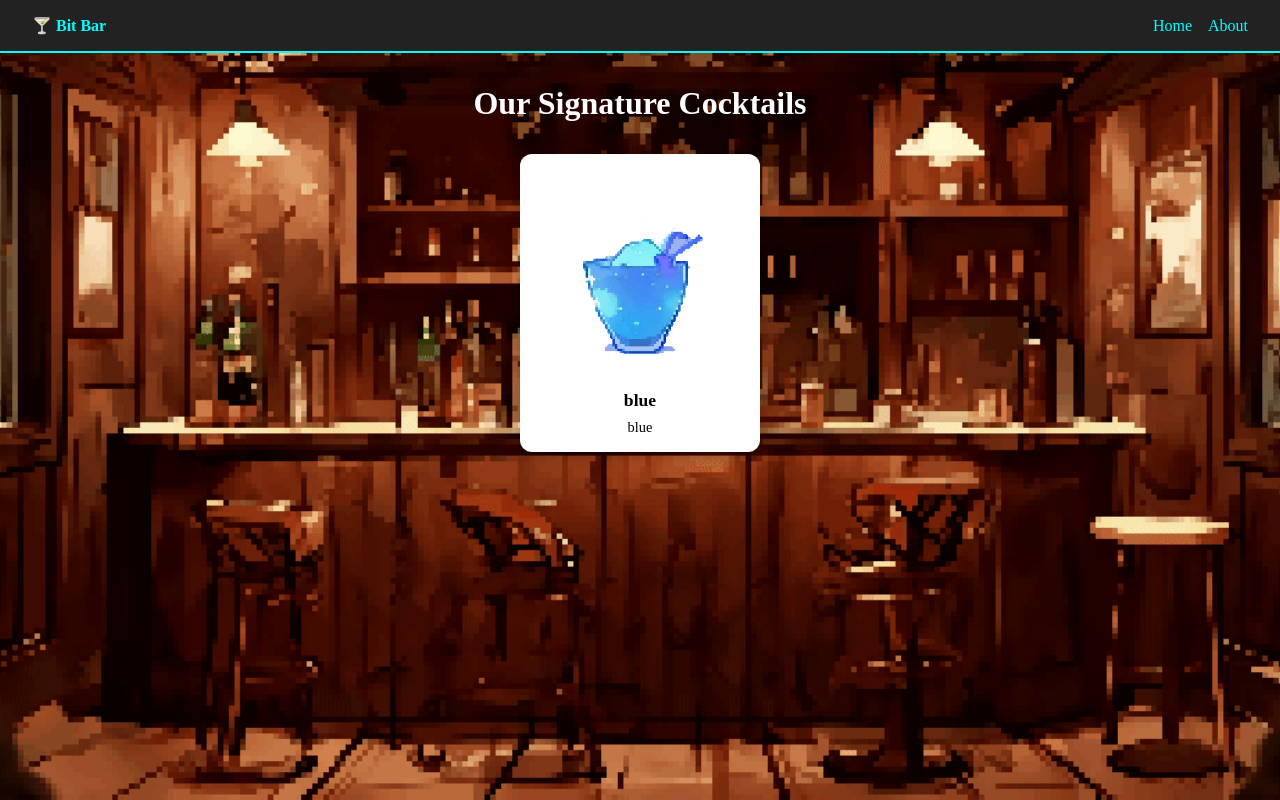
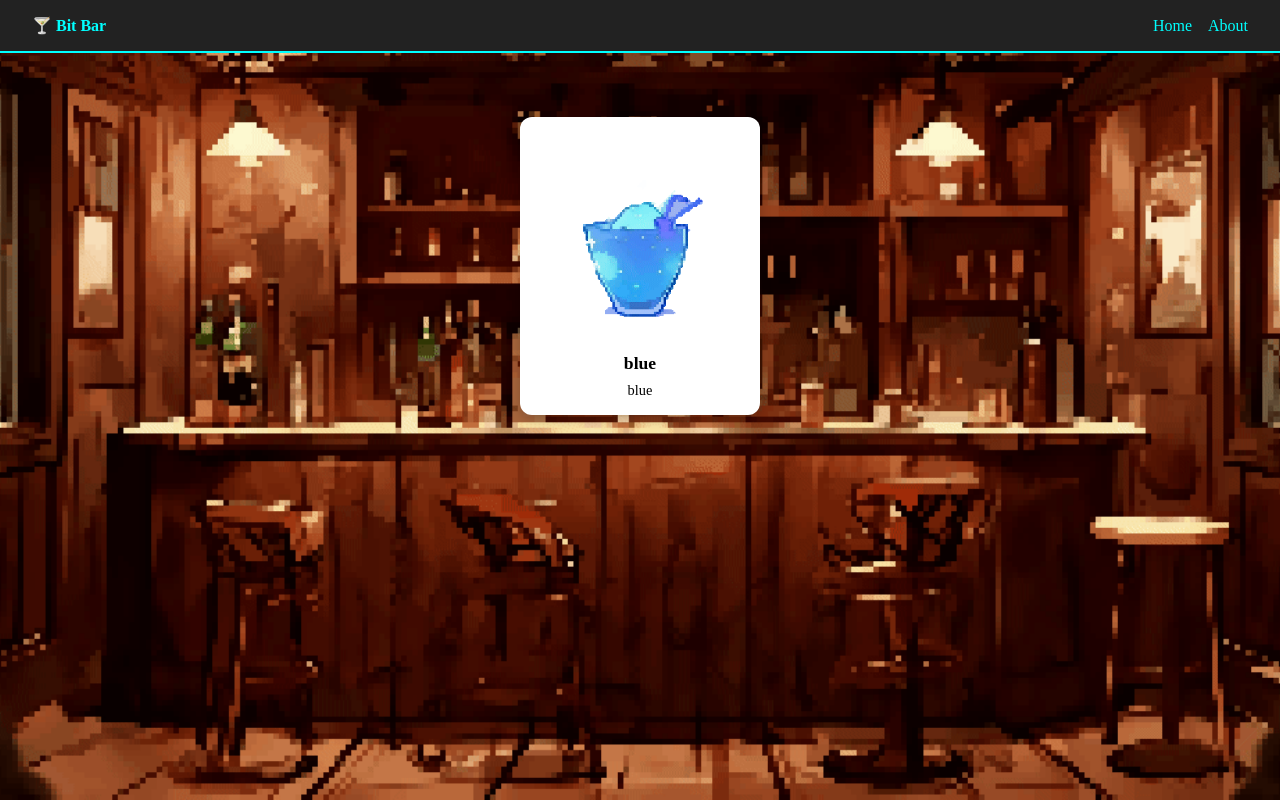
Before and after one commit to Kaido3737/BitBar, a React (Vite) app: page / in a window 1280 px wide. Built offline with nearby package versions, Linux system fonts and the light colour scheme.

Commit message:
h1タグ削除

```diff
--- a/src/App.tsx
+++ b/src/App.tsx
@@ -1,7 +1,7 @@
 import { Routes, Route } from 'react-router-dom';
 import Header from './components/Header';
 import Home from './pages/Home';
-import CocktailDetail from './pages/CocktailDetail.tsx';
+import CocktailDetail from './pages/CocktailDetail';
 
 function App() {
   return (
--- a/src/pages/Home.tsx
+++ b/src/pages/Home.tsx
@@ -4,7 +4,6 @@ import CocktailCard from '../components/CocktailCard';
 const Home = () => {
   return (
     <main style={{ padding: '2rem' }}>
-      <h1>Our Signature Cocktails</h1>
       <div
         style={{
           display:  'flex',
```
